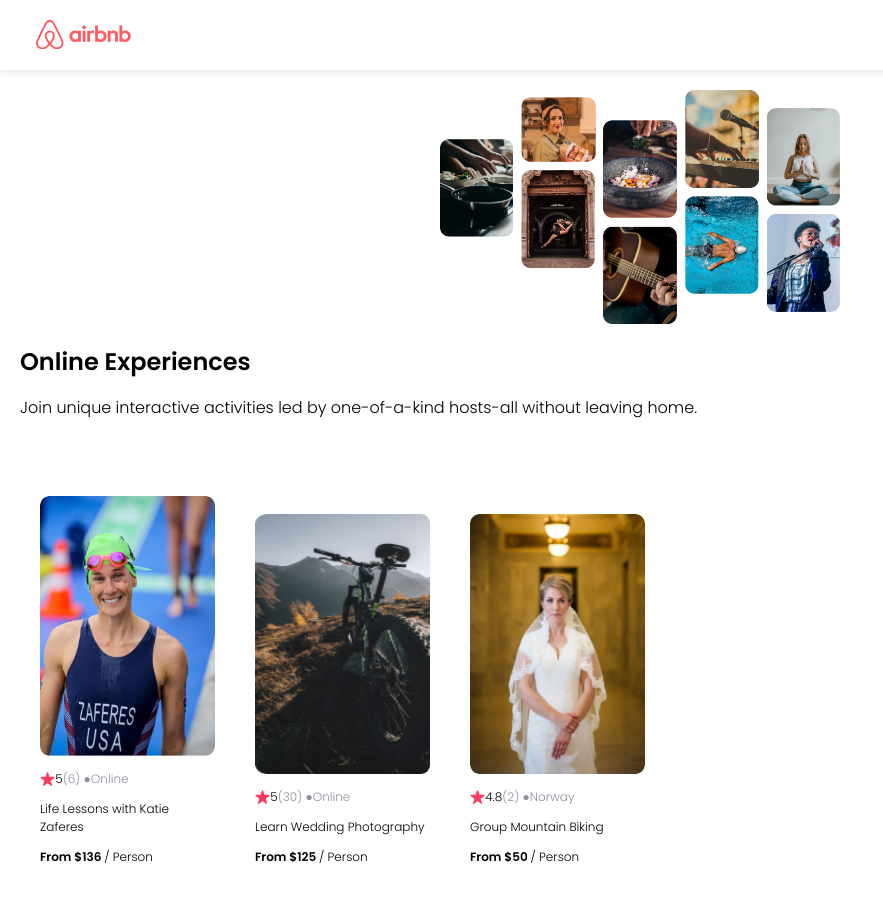
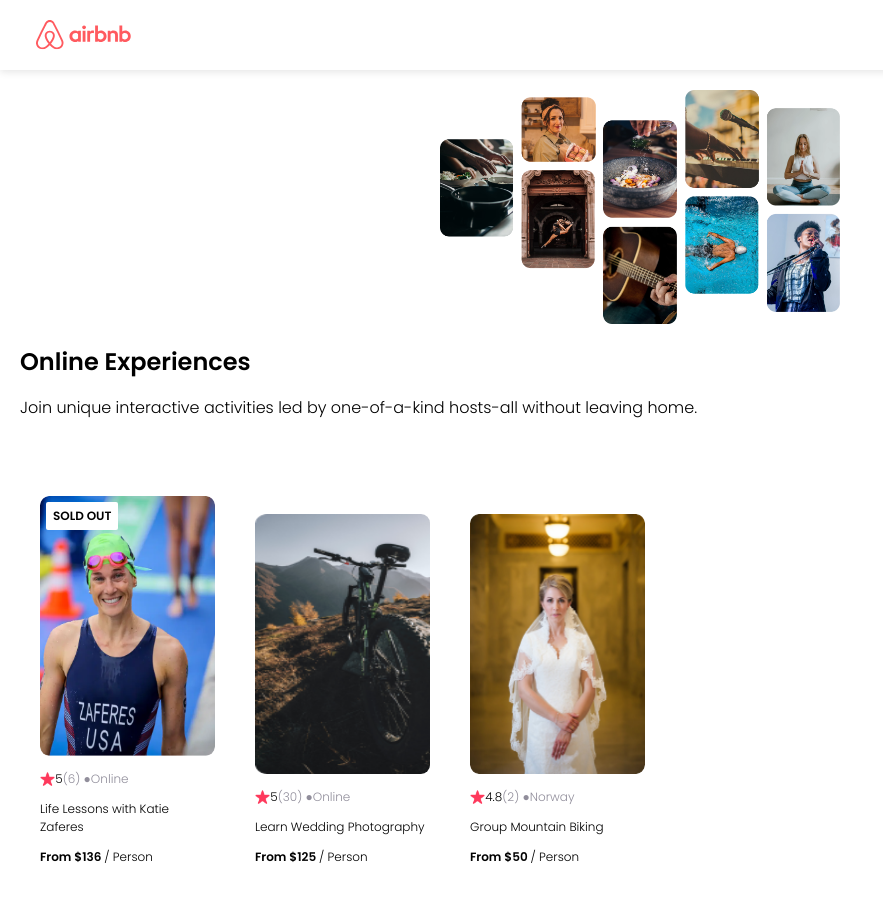
Before and after one commit to nickNyamu/airbnb, a React (Create React App) app: page / in a window 1280 px wide. Shown: the top 902 px of the page, without its empty margins (0-883 px from the left). Built offline with nearby package versions, Linux system fonts and the light colour scheme.

Commit message:
added slight Conditional Rendering

```diff
--- a/src/App.css
+++ b/src/App.css
@@ -62,6 +62,7 @@
   flex: 0 0 auto;         /* ADD */
   display: inline-block;          /* ADD */
   flex-direction: column; /* ADD */
+  position: relative;
 }
 
 .card--image {
@@ -90,3 +91,12 @@
 .card--price {
   margin-top: auto;
 }
+.card--badge {
+  position: absolute;
+  top: 6px;
+  left: 6px;
+  background-color: white;
+  padding: 5px 7px;
+  border-radius: 2px;
+  font-weight: bold;
+}
--- a/src/App.js
+++ b/src/App.js
@@ -15,6 +15,7 @@
         location={item.location}
         title={item.title}
         price={item.price}
+        openSpots={item.openSpots}
       />
     )
   });
--- a/src/components/Card.js
+++ b/src/components/Card.js
@@ -4,6 +4,7 @@
 export default function Card(props) {
   return (
     <div className="card">
+        {props.openSpots === 0 && <div className="card--badge">SOLD OUT</div>}
       <img src={`${props.img}`} alt="katie-img" className="card--image" />
       <div className="card--stats">
         <img src={star} alt="airbnb logo" className="card--star" />
```
